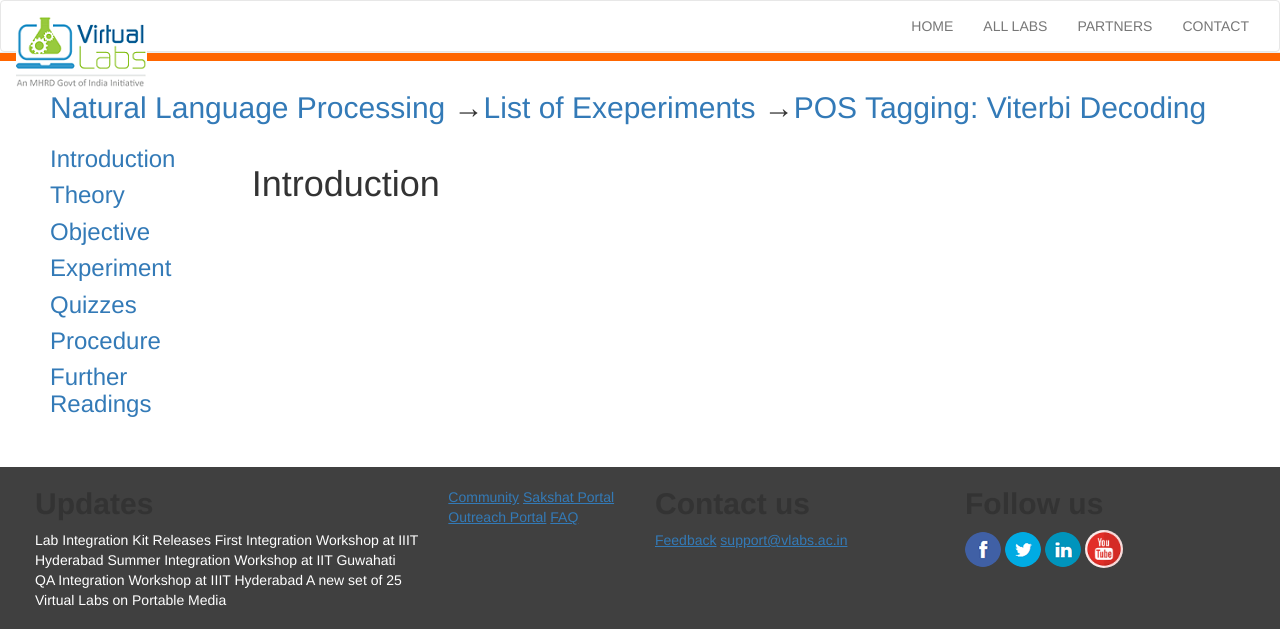
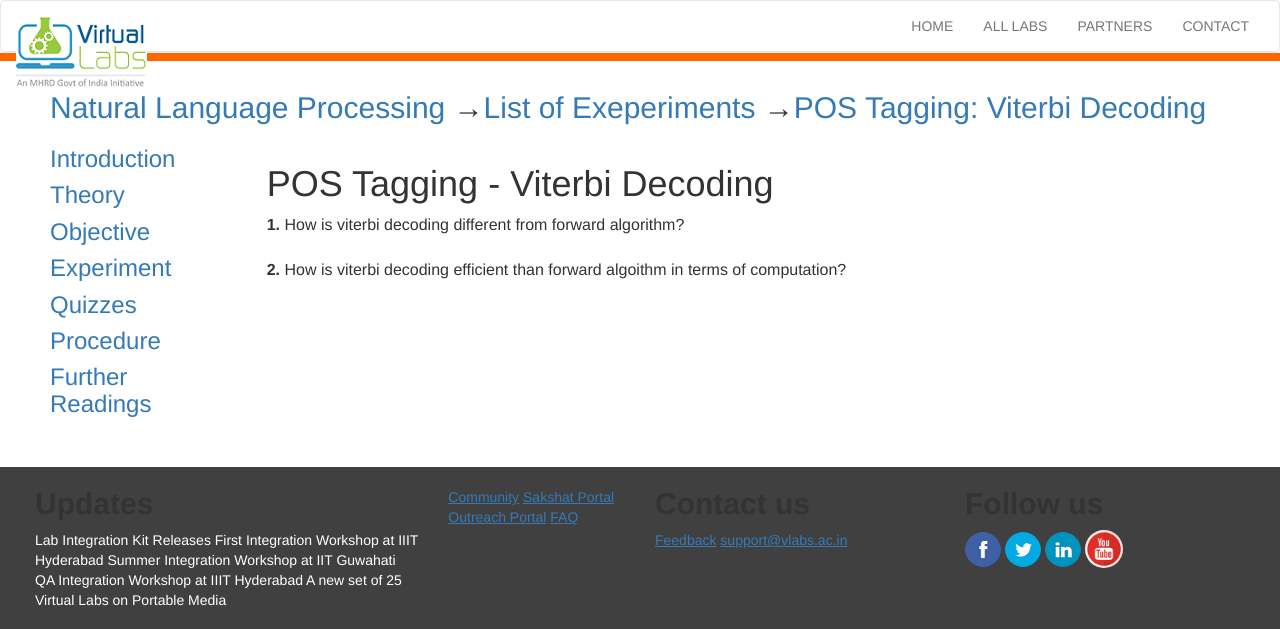
Before and after one commit to mushie101/Assignment4_Ass4, a Flask app: page /Quizzes/ in a window 1280 px wide. Shown: the top 629 px of the page. Run offline with Flask 2, Linux system fonts and the light colour scheme; some libraries are stand-ins or nearby versions.

Commit message:
Added Quiz Content

```diff
--- a/app/everything/templates/quizzes.html
+++ b/app/everything/templates/quizzes.html
@@ -1,4 +1,11 @@
 {% extends "temp.html" %}
 {% block content %}
-	<h1> Introduction </h1>
+<div class="col-md-10 lab-list-col-10">
+<!--edit -->
+	<h1 class="text-h2-lightblue">POS Tagging - Viterbi Decoding</h1>
+	<div class="content" id="experiment-article-section-5-content" style="font-size:16px">
+		<b>1.</b> How is viterbi decoding different from forward algorithm?<br/><br/>
+		<b>2.</b> How is viterbi decoding efficient than forward algoithm in terms of computation?<br/>
+	</div>
+</div>
 {% endblock content %}
```
